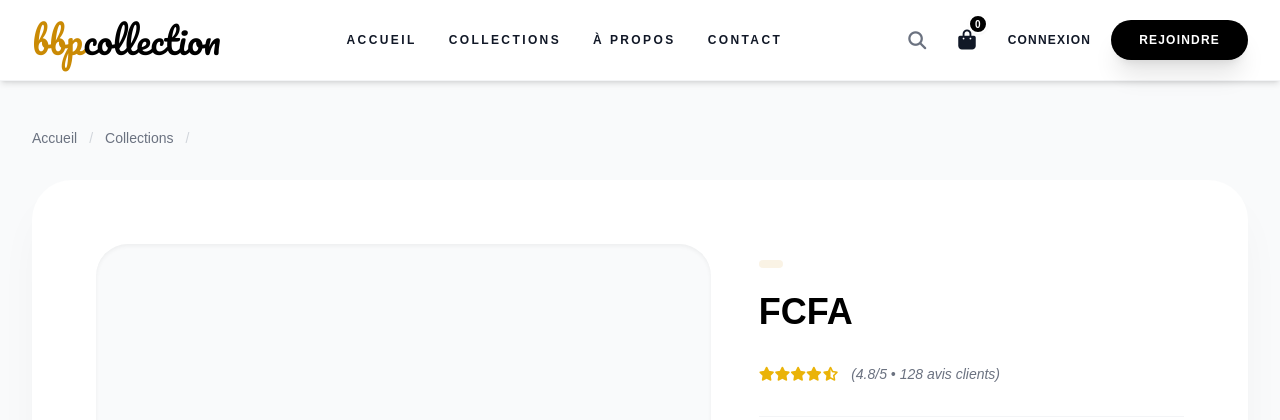
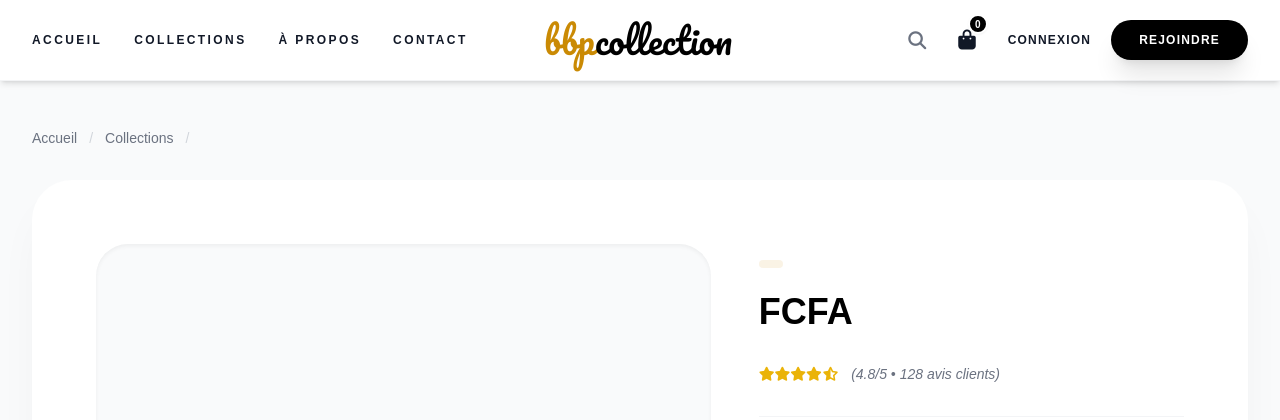
Before and after one commit to ktbm12/bbpcolection, a Django app: template bbpproject/bbpproject/templates/pages/product/product_detail.html in a window 1280 px wide. Shown: the top 420 px of the page. Run offline with Django 5.2, Linux system fonts and the light colour scheme; the template is opened without the code that fills it, so the values that code supplies are empty; some web fonts are replaced.

Commit message:
update disposition nom

```diff
--- a/bbpproject/bbpproject/templates/pages/include/navbar.html
+++ b/bbpproject/bbpproject/templates/pages/include/navbar.html
@@ -11,9 +11,9 @@
             </div>
 
             <!-- Logo (Always visible and centered on mobile) -->
-            <div class="flex items-center order-2">
+            <div class="flex items-center order-4" style="margin-right: 100px;">
                 <a href="{% url 'users:home' %}" class="flex items-center">
-                    <h1 class="text-2xl sm:text-3xl lg:text-4xl font-pacifico text-black tracking-normal">
+                    <h1 class="text-2xl sm:text-3xl lg:text-4xl font-pacifico text-black tracking-normal ">
                         <span class="text-yellow-600">bbp</span>collection
                     </h1>
                 </a>
```
